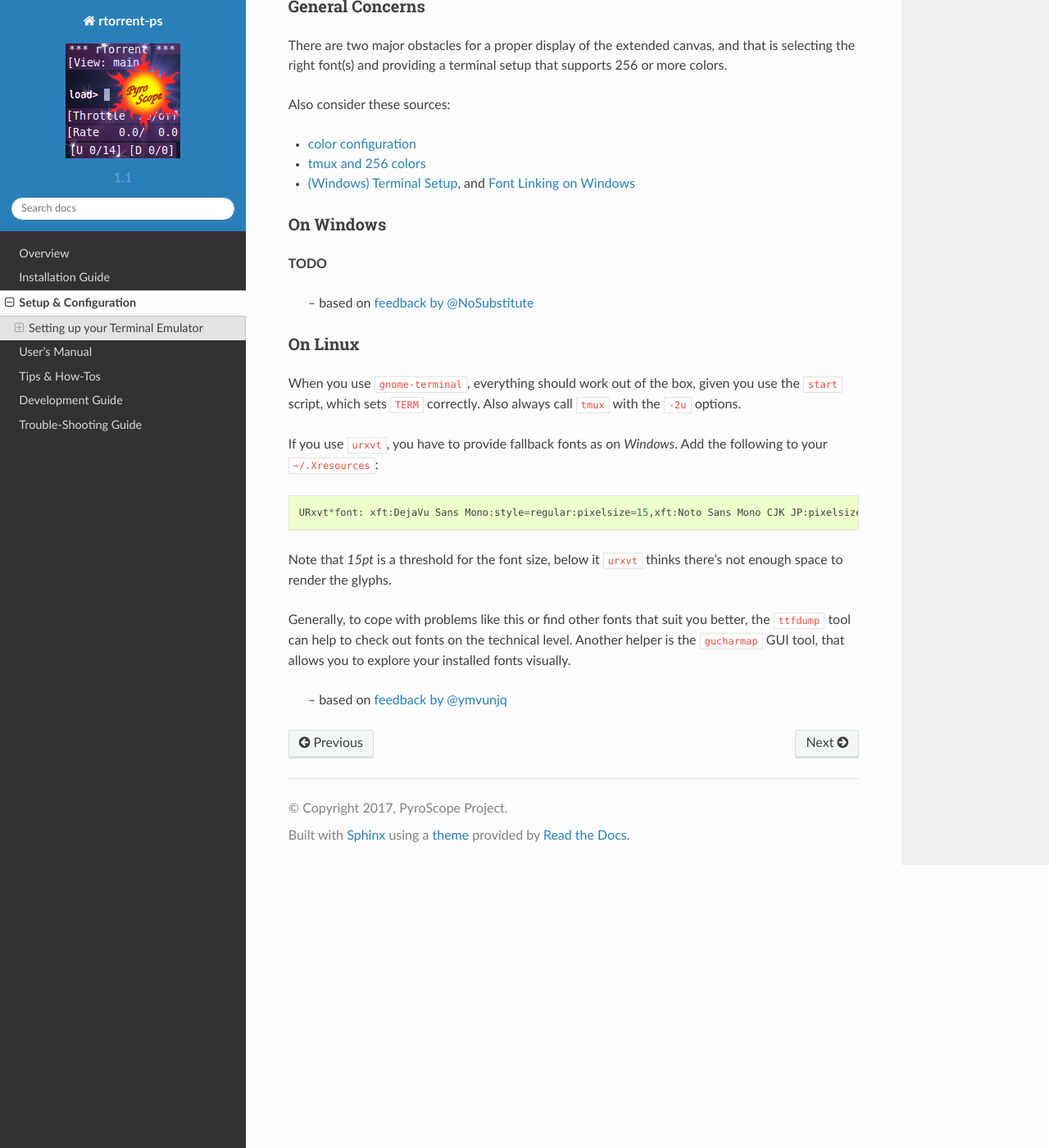
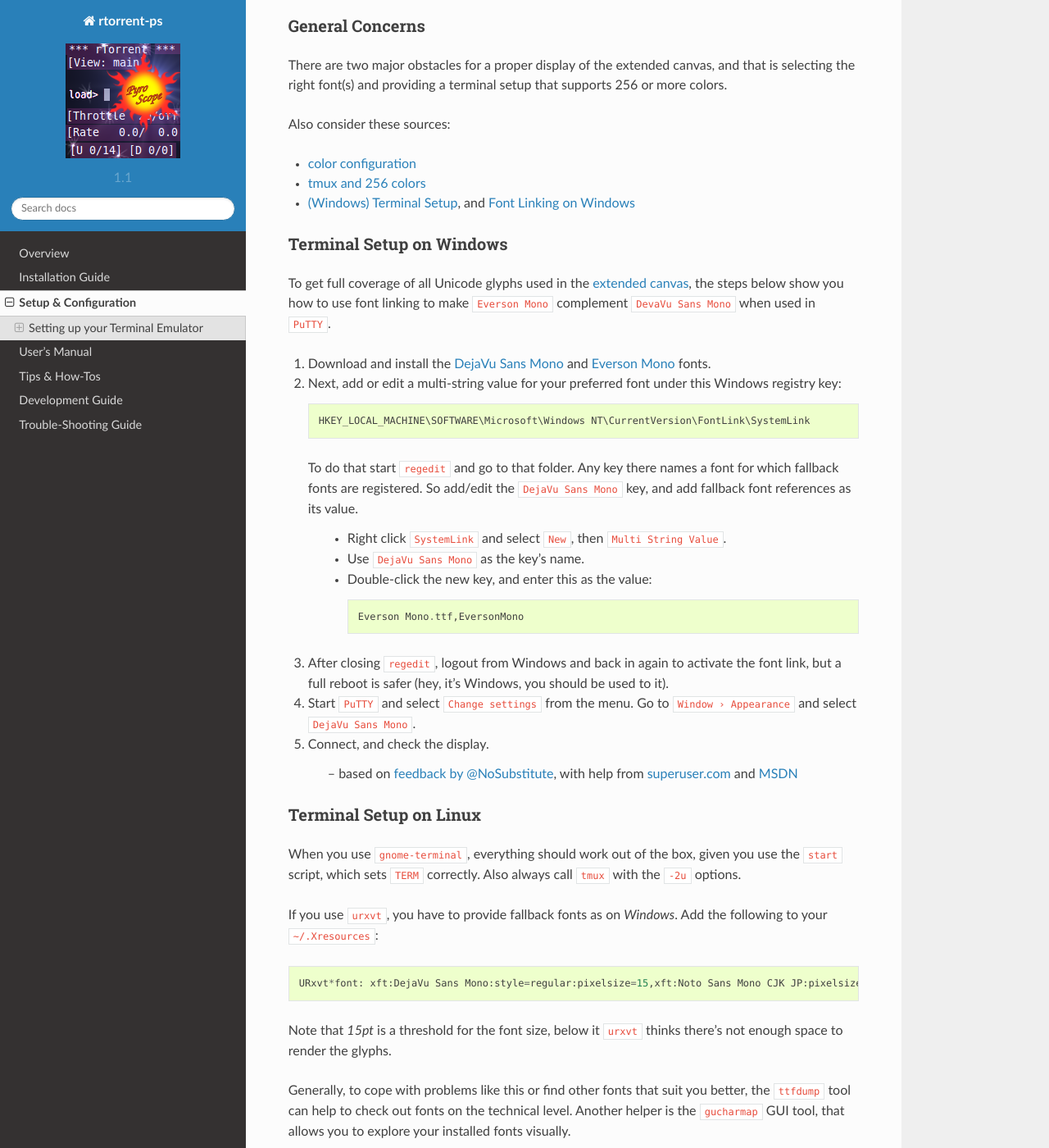
Before and after one commit to pyroscope/rtorrent-ps, a Sphinx documentation site: the page built from docs/setup.rst, in a window 1280 px wide and 1400 px high, scrolled down 486 px. Shown: the whole window at 82% size. Built offline with Sphinx 7.4.7 and the Read the Docs theme 2.0.0, drawn with Linux system fonts in a browser that asks for light colours; some of the changed text lies outside the part shown.

Commit message:
docs: Terminal Setup on Windows (closes #8)

```diff
--- a/docs/manual.rst
+++ b/docs/manual.rst
@@ -7,3 +7,9 @@
 
 Additional Features
 -------------------
+
+
+.. _extended-canvas:
+
+Extended Canvas Explained
+-------------------------
--- a/docs/setup.rst
+++ b/docs/setup.rst
@@ -3,6 +3,8 @@
 
 The main part of configuration regarding *rTorrent-PS* itself is already done,
 if you followed  :ref:`DebianInstallFromSource` or used `pimp-my-box`_ for it.
+If you used neither, look into what `make-rtorrent-config.sh`_ does
+to get the features described in the :doc:`manual`.
 
 This chapter provides some background on the standard configuration and how you can tweak it,
 and contains hints on what you might need to do regarding
@@ -14,6 +16,7 @@
 (especially if all special characters render correctly).
 
 .. _pimp-my-box: https://github.com/pyroscope/pimp-my-box
+.. _make-rtorrent-config.sh: https://github.com/pyroscope/pyrocore/blob/master/src/scripts/make-rtorrent-config.sh
 
 
 Setting up your Terminal Emulator
@@ -36,20 +39,47 @@
 
 .. _term-win:
 
-On Windows
-^^^^^^^^^^
+Terminal Setup on Windows
+^^^^^^^^^^^^^^^^^^^^^^^^^
 
-**TODO**
+To get full coverage of all Unicode glyphs used in the :ref:`extended canvas <extended-canvas>`,
+the steps below show you how to use font linking to make ``Everson Mono`` complement ``DevaVu Sans Mono``
+when used in ``PuTTY``.
 
-    -- based on `feedback by @NoSubstitute`_
+#. Download and install the `DejaVu Sans Mono`_ and `Everson Mono`_ fonts.
+#. Next, add or edit a multi-string value for your preferred font under this Windows registry key::
 
+      HKEY_LOCAL_MACHINE\SOFTWARE\Microsoft\Windows NT\CurrentVersion\FontLink\SystemLink
+
+   To do that start ``regedit`` and go to that folder. Any key there names a font for which
+   fallback fonts are registered. So add/edit the ``DejaVu Sans Mono`` key, and add fallback
+   font references as its value.
+
+      * Right click ``SystemLink`` and select ``New``, then ``Multi String Value``.
+      * Use ``DejaVu Sans Mono`` as the key's name.
+      * Double-click the new key, and enter this as the value::
+
+         Everson Mono.ttf,EversonMono
+
+#. After closing ``regedit``, logout from Windows and back in again to activate the font link,
+   but a full reboot is safer (hey, it's Windows, you should be used to it).
+#. Start ``PuTTY`` and select ``Change settings`` from the menu. Go to ``Window › Appearance``
+   and select ``DejaVu Sans Mono``.
+#. Connect, and check the display.
+
+    -- based on `feedback by @NoSubstitute`_, with help from `superuser.com`_ and `MSDN`_
+
+.. _`Everson Mono`: http://www.evertype.com/emono/
+.. _`DejaVu Sans Mono`: https://dejavu-fonts.github.io/Download.html
+.. _superuser.com: http://superuser.com/questions/393834/how-to-configure-putty-to-display-these-characters/764855#764855
+.. _MSDN: https://msdn.microsoft.com/en-us/goglobal/bb688134.aspx
 .. _`feedback by @NoSubstitute`: https://github.com/pyroscope/rtorrent-ps/issues/8
 
 
 .. _term-linux:
 
-On Linux
-^^^^^^^^
+Terminal Setup on Linux
+^^^^^^^^^^^^^^^^^^^^^^^
 
 When you use ``gnome-terminal``, everything should work out of the box,
 given you use the ``start`` script, which sets ``TERM`` correctly.
```
